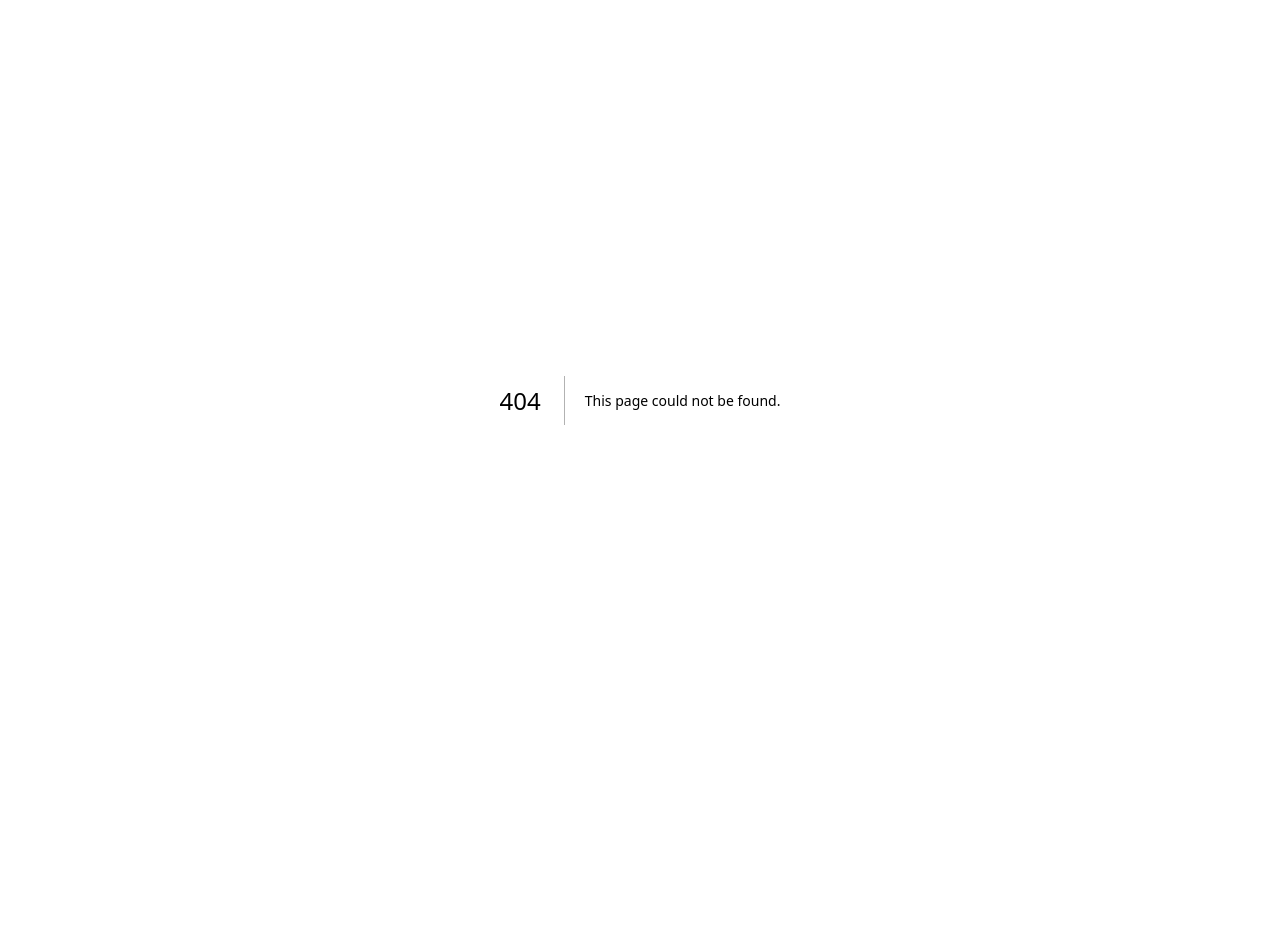
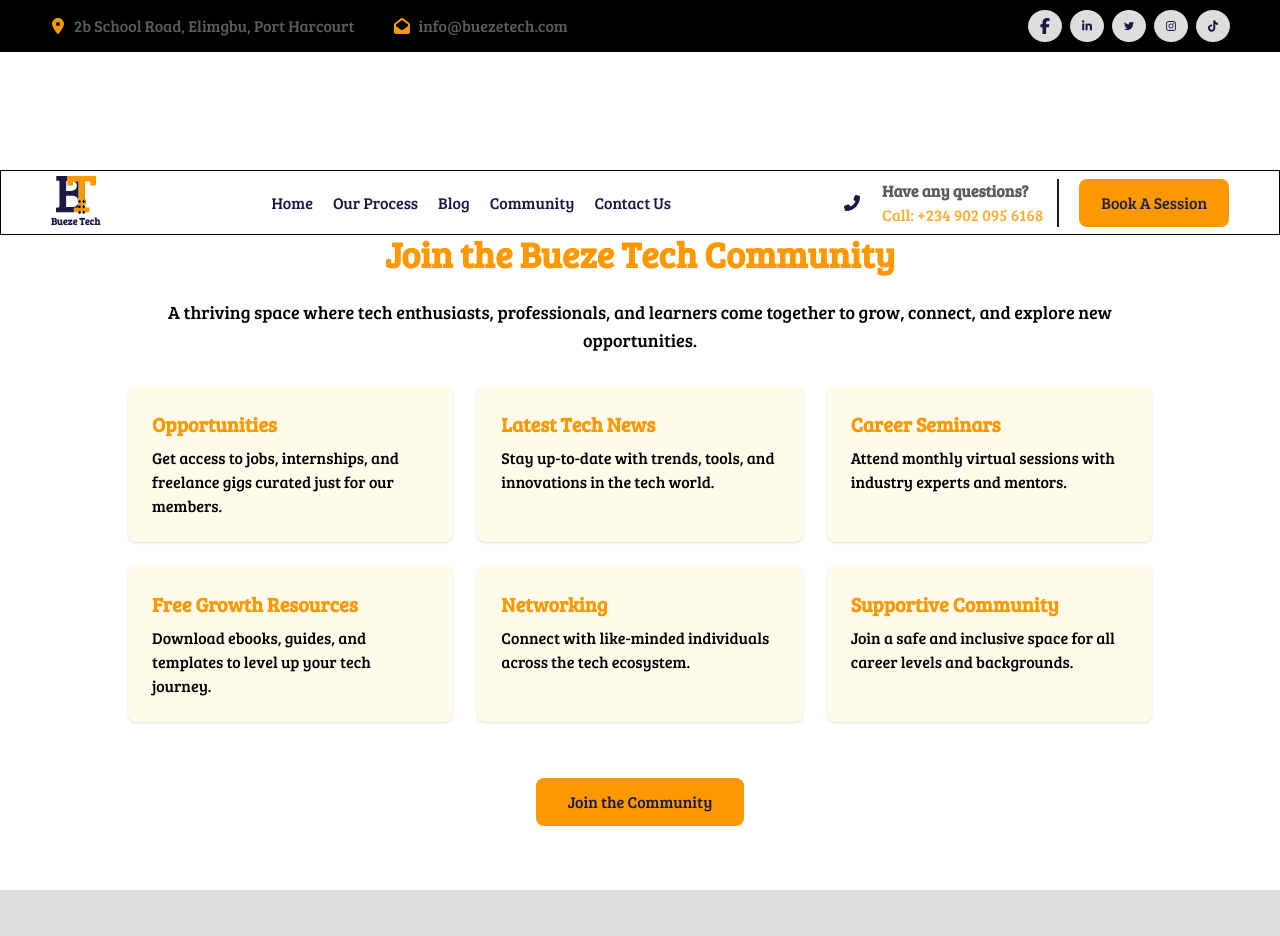
Before and after one commit to KingsleyIbe/buezetech, a Next.js app: page /community in a window 1280 px wide. Before the commit this address had no page. Shown: the top 936 px of the page. Before the commit the page ends 800 px from the top, so only its background shows below. Built offline with nearby package versions, Linux system fonts and the light colour scheme.

Commit message:
Add community page

```diff
--- /dev/null
+++ b/app/community/page.tsx
@@ -0,0 +1,22 @@
+import React from 'react'
+import MobileHeader from '../../components/common/MobileHeader';
+import TopHeader from '../../components/common/TopHeader';
+import MainHeader from '../../components/common/MainHeader';
+import CallToaction from '../../components/our-process/CallToaction';
+import Footer from '../../components/common/Footer';
+import Community from '../../components/community/Community';
+
+const page = () => {
+  return (
+    <section className="relative mt-[150px] pt-5">
+        <TopHeader />
+        <MainHeader />
+        <MobileHeader />
+        <Community />
+        <CallToaction />
+        <Footer />
+    </section>
+  )
+}
+
+export default page;
--- /dev/null
+++ b/components/community/Community.tsx
@@ -0,0 +1,51 @@
+// components/Community.tsx
+import React from 'react';
+import Link from 'next/link';
+
+const Community: React.FC = () => {
+  return (
+    <section className="bg-white py-16 px-4 sm:px-8 lg:px-24 text-[181842]">
+      <div className="max-w-5xl mx-auto text-center">
+        <h2 className="text-4xl font-bold mb-6 text-[#fd9800]">Join the Bueze Tech Community</h2>
+        <p className="text-lg mb-8">
+          A thriving space where tech enthusiasts, professionals, and learners come together to grow, connect, and explore new opportunities.
+        </p>
+
+        <div className="grid gap-6 sm:grid-cols-2 lg:grid-cols-3 text-left mb-10">
+          <div className="bg-amber-50 p-6 rounded-lg shadow-sm hover:shadow-md transition">
+            <h3 className="text-xl font-semibold text-[#fd9800] mb-2">Opportunities</h3>
+            <p>Get access to jobs, internships, and freelance gigs curated just for our members.</p>
+          </div>
+          <div className="bg-amber-50 p-6 rounded-lg shadow-sm hover:shadow-md transition">
+            <h3 className="text-xl font-semibold text-[#fd9800] mb-2">Latest Tech News</h3>
+            <p>Stay up-to-date with trends, tools, and innovations in the tech world.</p>
+          </div>
+          <div className="bg-amber-50 p-6 rounded-lg shadow-sm hover:shadow-md transition">
+            <h3 className="text-xl font-semibold text-[#fd9800] mb-2">Career Seminars</h3>
+            <p>Attend monthly virtual sessions with industry experts and mentors.</p>
+          </div>
+          <div className="bg-amber-50 p-6 rounded-lg shadow-sm hover:shadow-md transition">
+            <h3 className="text-xl font-semibold text-[#fd9800] mb-2">Free Growth Resources</h3>
+            <p>Download ebooks, guides, and templates to level up your tech journey.</p>
+          </div>
+          <div className="bg-amber-50 p-6 rounded-lg shadow-sm hover:shadow-md transition">
+            <h3 className="text-xl font-semibold text-[#fd9800] mb-2">Networking</h3>
+            <p>Connect with like-minded individuals across the tech ecosystem.</p>
+          </div>
+          <div className="bg-amber-50 p-6 rounded-lg shadow-sm hover:shadow-md transition">
+            <h3 className="text-xl font-semibold text-[#fd9800] mb-2">Supportive Community</h3>
+            <p>Join a safe and inclusive space for all career levels and backgrounds.</p>
+          </div>
+        </div>
+
+        <Link href="/register" passHref>
+          <button className="mt-4 px-8 py-3 bg-[#fd9800] hover:bg-[#181842] text-[#181842] hover:text-[#fd9800] rounded-[8px] transition">
+            Join the Community
+          </button>
+        </Link>
+      </div>
+    </section>
+  );
+};
+
+export default Community;
--- a/components/contact-us/ContactUs.tsx
+++ b/components/contact-us/ContactUs.tsx
@@ -12,9 +12,9 @@
         </div>
         <h2 className="my-5 text-3xl"><span>Get</span><span className="text-[#fd9800]"> in touch today</span></h2>
         <ul className="flex flex-col gap-2">
-          <li className="bg-amber-100 p-2 rounded-[5px]"><span className="rounded-[100%] border border-[#fd9800] text-[#fd9800] py-0 px-2 mr-5">-</span><span>We’ll hop on a call and hear out your idea, protected by our NDA.</span></li>
-          <li className="bg-amber-100 p-2 rounded-[5px]"><span className="rounded-[100%] border border-[#fd9800] text-[#fd9800] py-0 px-2 mr-5">-</span><span>We’ll provide a free analysis & quote + send over a proposal.</span></li>
-          <li className="bg-amber-100 p-2 rounded-[5px]"><span className="rounded-[100%] border border-[#fd9800] text-[#fd9800] py-0 px-2 mr-5">-</span><span>Even if we don’t work together, feel free to consider us a free technical resource to bounce your thoughts/questions off of.</span></li>
+          <li className="bg-amber-50 p-2 rounded-[5px]"><span className="rounded-[100%] border border-[#fd9800] text-[#fd9800] py-0 px-2 mr-5">-</span><span>We’ll hop on a call and hear out your idea, protected by our NDA.</span></li>
+          <li className="bg-amber-50 p-2 rounded-[5px]"><span className="rounded-[100%] border border-[#fd9800] text-[#fd9800] py-0 px-2 mr-5">-</span><span>We’ll provide a free analysis & quote + send over a proposal.</span></li>
+          <li className="bg-amber-50 p-2 rounded-[5px]"><span className="rounded-[100%] border border-[#fd9800] text-[#fd9800] py-0 px-2 mr-5">-</span><span>Even if we don’t work together, feel free to consider us a free technical resource to bounce your thoughts/questions off of.</span></li>
         </ul>
         <p className="my-2">Alternatively, contact us via phone <span className="text-[#fd9800]">+234 902 095 6168</span> or email <span className="text-[#fd9800]">info@buezetech.com</span></p>
       </div>
```
